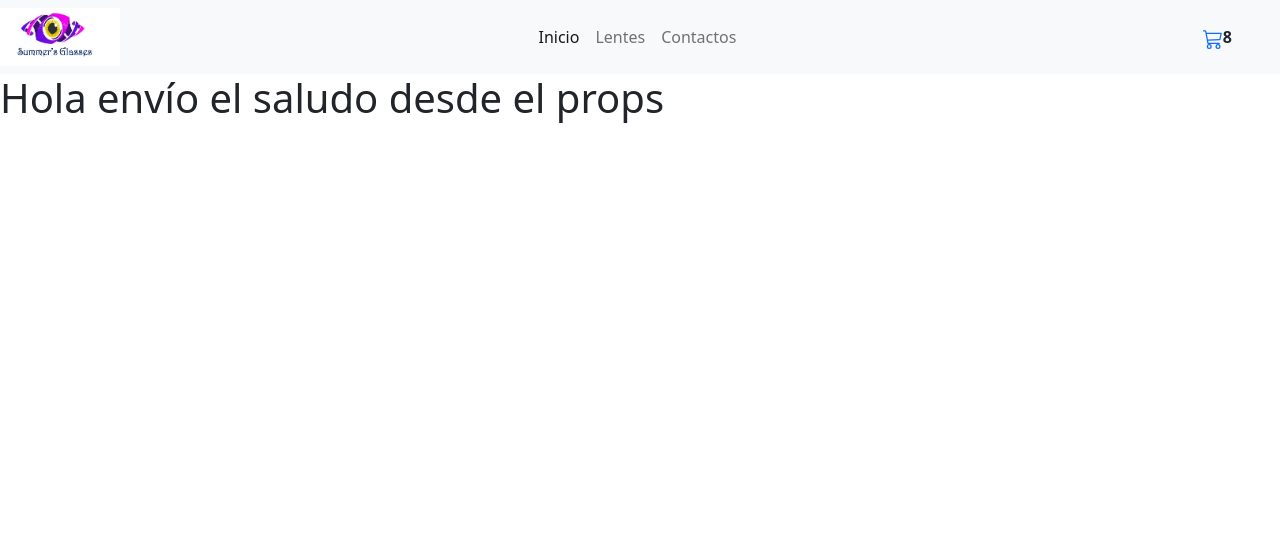
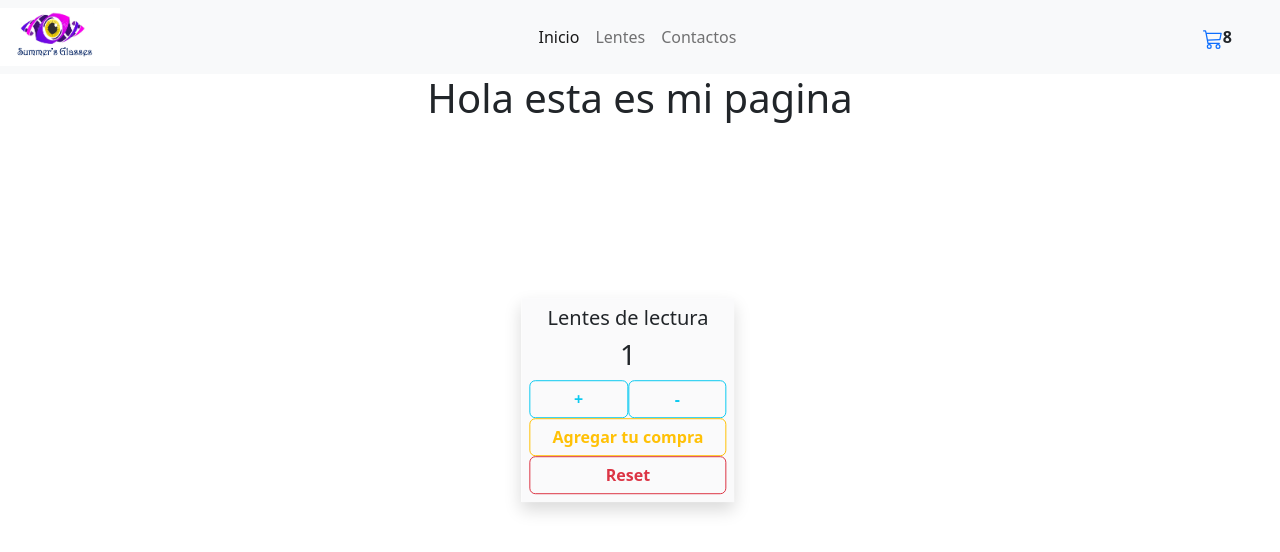
Before and after one commit to Nelson-74/summerGlasses, a React (Create React App) app: page / in a window 1280 px wide. Shown: the top 552 px of the page. Built offline with nearby package versions, Linux system fonts and the light colour scheme.

Commit message:
Creación ItemCount contador con funciones y se modifico index.js para evitar conflictos

```diff
--- a/public/index.html
+++ b/public/index.html
@@ -24,7 +24,7 @@
       work correctly both with client-side routing and a non-root public URL.
       Learn how to configure a non-root public URL by running `npm run build`.
     -->
-    <title>React App</title>
+    <title>Summer's Glasses</title>
   </head>
   <body>
     <noscript>You need to enable JavaScript to run this app.</noscript>
--- a/src/App.js
+++ b/src/App.js
@@ -1,18 +1,22 @@
 import './App.css';
 import React from 'react'
 import NavBar from './components/NavBar';
-
 // import Inicio from './paginas/Inicio';
 // import Lentes from './paginas/Lentes';
 // import Contactos from './paginas/Contactos';
 import ItemListContainer from './components/ItemListContainer';
+import ItemCount from './components/ItemCount';
+
 
 function App() {
+  const onAdd =(count) =>{
+    alert(`Agregaste ${count} productos a tu carrito`);
+  }
   return (
       <>
       <NavBar/>
-      <ItemListContainer greeting={'Hola envío el saludo desde el props'}/>
-
+      <ItemListContainer greeting={'Hola esta es mi pagina'}/>
+      <ItemCount initial={1} max={5} onAdd={onAdd}/>
       {/* <Inicio/>
       <Lentes/>
       <Contactos/> */}
--- /dev/null
+++ b/src/components/ItemCount.jsx
@@ -0,0 +1,27 @@
+import React, { useState } from 'react'
+
+function ItemCount({initial, max, onAdd}) {
+
+    const [count, setCount] = useState(initial)
+    const sumar =() =>{
+        count < max ? setCount(count+1) : alert ('No se pueden agregar más productos')
+    }
+    const restar =() =>{
+        count > initial ? setCount(count-1) : alert ('No hay productos que quitar')
+    }
+    const reset =()=> {
+       setCount(initial)
+    }
+
+    return (  <div className='bg-light p-2 text-dark bg-opacity-75 d-flex justify-content-center row col-md-2 col-mx-auto shadow position-absolute top-50 start-50 translate-middle'>
+        <h5 className='d-flex justify-content-center row'>Lentes de lectura</h5>
+            <h3 className='d-flex justify-content-center row'>{count}</h3>
+            <button className='btn btn-outline-info col-md-6' onClick={sumar}><strong>+</strong></button>
+            <button className='btn btn-outline-info col-md-6' onClick={restar}><strong>-</strong></button>
+            <button className='btn btn-outline-warning' onClick={()=> {onAdd(count); reset()}}><strong>Agregar tu compra</strong></button>
+            <button className ='btn btn-outline-danger' onClick={reset}><strong>Reset</strong> </button>
+        </div>
+    )
+}
+
+export default ItemCount
--- a/src/components/ItemListContainer.jsx
+++ b/src/components/ItemListContainer.jsx
@@ -2,7 +2,7 @@ import React from 'react'
 
 function ItemListContainer({greeting}) {
     return (
-        <div>
+        <div className ='text-center'>
             <h1>{greeting}</h1>
         </div>
     )
--- a/src/index.js
+++ b/src/index.js
@@ -7,9 +7,12 @@ import 'bootstrap/dist/css/bootstrap.min.css'
 //Se importa css de Bootstrap para utilizar en mi proyecto
 const root = ReactDOM.createRoot(document.getElementById('root'));
 root.render(
-  <React.StrictMode>
-    <App />
-  </React.StrictMode>
+  // <React.StrictMode>
+  //   <App />
+  // </React.StrictMode>
+  <>
+     <App/>
+  </>
 );
 
 // If you want to start measuring performance in your app, pass a function
```
